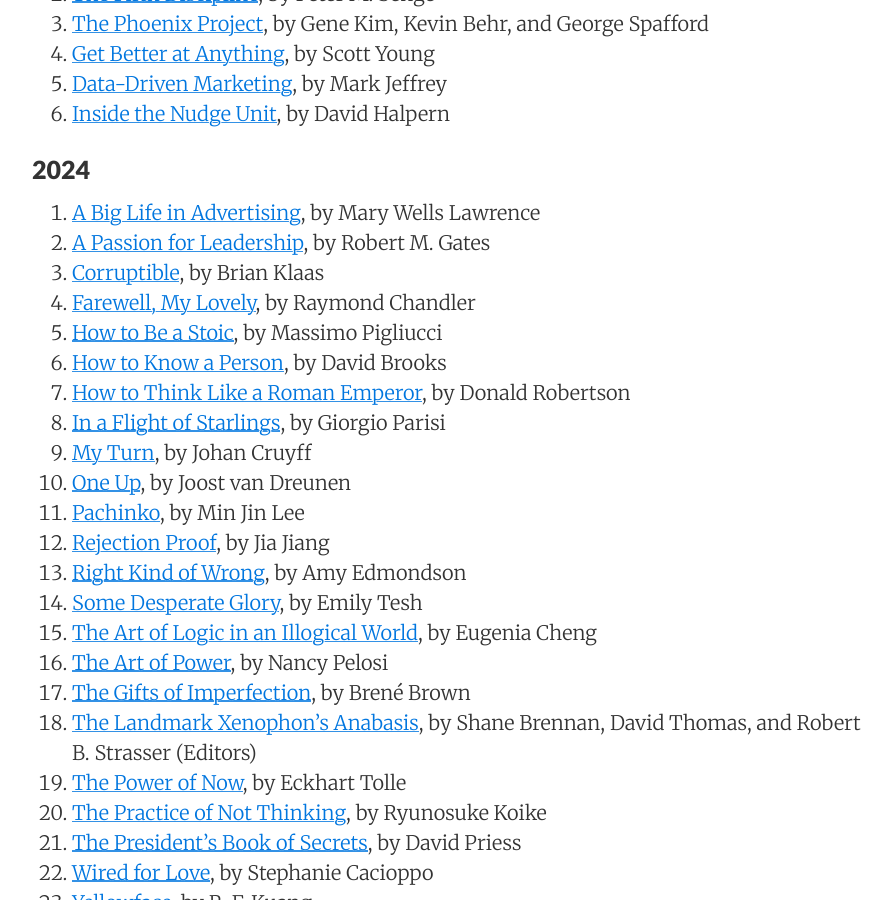
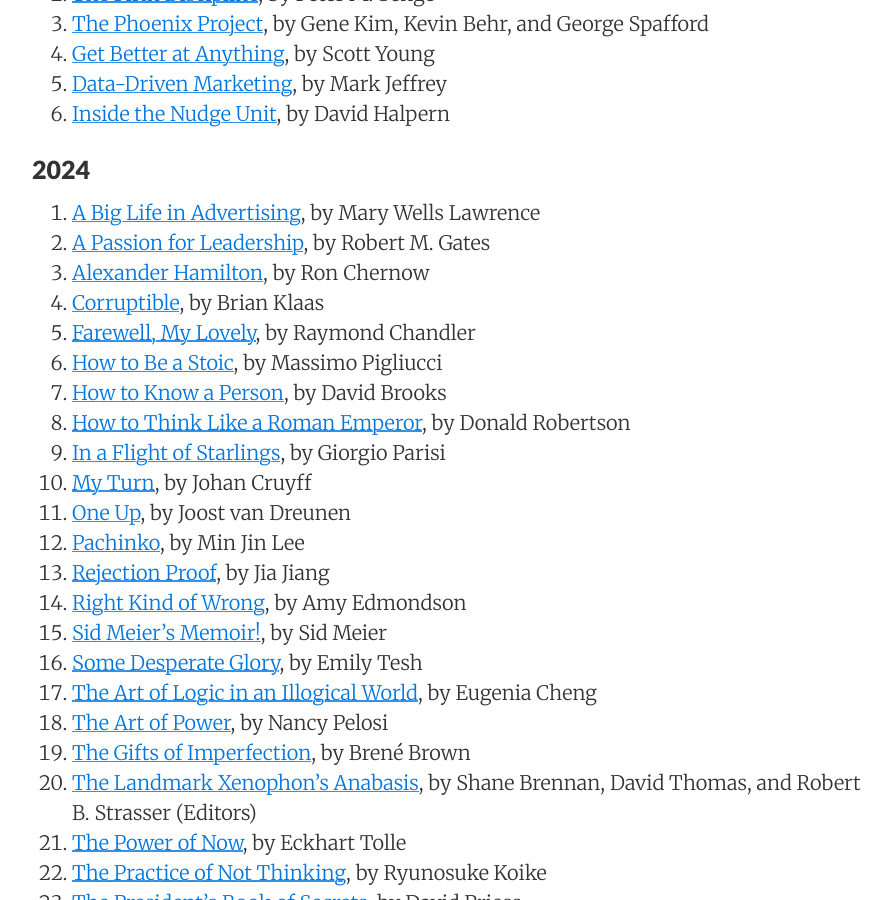
Before and after one commit to sewardlee337/sewardlee337.github.io, a Jekyll site: the page built from readinglist.md, in a window 1280 px wide and 900 px high, scrolled down 470 px. Shown: the whole window, without its empty margins (188-1080 px from the left). Built offline with Jekyll 4.4.1, drawn with Linux system fonts in a browser that asks for light colours; nearby versions of some CDN libraries.

Commit message:
update reading list

```diff
--- a/readinglist.md
+++ b/readinglist.md
@@ -24,6 +24,7 @@
 
 1. [A Big Life in Advertising](https://www.amazon.com/Big-Life-Advertising-Mary-Lawrence/dp/0743245865), by Mary Wells Lawrence
 1. [A Passion for Leadership](https://www.amazon.com/Passion-Leadership-Lessons-Change-Service/dp/0307949648), by Robert M. Gates
+1. [Alexander Hamilton](https://www.amazon.com/Alexander-Hamilton-Ron-Chernow/dp/0143034758), by Ron Chernow
 1. [Corruptible](https://www.amazon.com/Corruptible-Who-Gets-Power-Changes/dp/1982154098), by Brian Klaas
 1. [Farewell, My Lovely](https://www.amazon.com/Farewell-My-Lovely-Raymond-Chandler/dp/0394758277), by Raymond Chandler
 1. [How to Be a Stoic](https://www.amazon.com/How-Be-Stoic-Ancient-Philosophy/dp/0465097952), by Massimo Pigliucci
@@ -35,6 +36,7 @@
 1. [Pachinko](https://www.amazon.com/Pachinko-National-Book-Award-Finalist-ebook/dp/B01GZY28JA), by Min Jin Lee
 1. [Rejection Proof](https://www.amazon.com/Rejection-Proof-Became-Invincible-Through/dp/080414138X), by Jia Jiang
 1. [Right Kind of Wrong](https://www.amazon.com/Right-Kind-Wrong-Science-Failing/dp/1982195061), by Amy Edmondson
+1. [Sid Meier's Memoir!](https://www.amazon.com/Sid-Meiers-Memoir-Computer-Games/dp/1324005874), by Sid Meier
 1. [Some Desperate Glory](https://www.amazon.com/Some-Desperate-Glory-Emily-Tesh/dp/1250834988), by Emily Tesh
 1. [The Art of Logic in an Illogical World](https://www.amazon.com/Art-Logic-Illogical-World/dp/1541672496/ref=tmm_pap_swatch_0?_encoding=UTF8&qid=&sr=), by Eugenia Cheng
 1. [The Art of Power](https://www.amazon.com/Art-Power-Story-Americas-Speaker/dp/1668048043), by Nancy Pelosi
```
